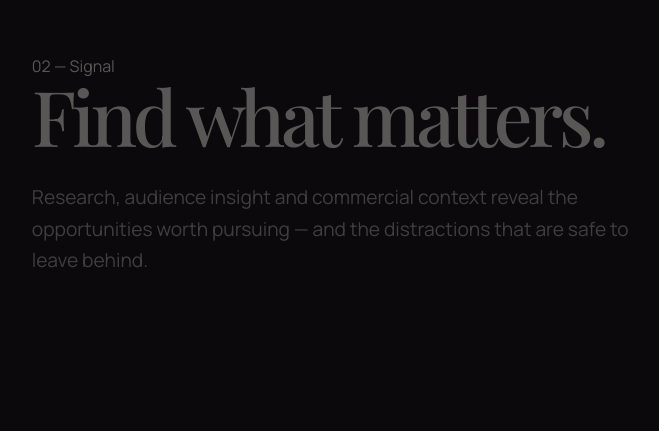
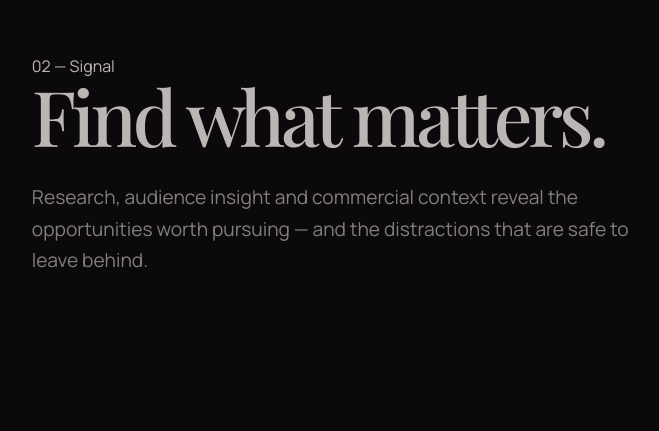
Before and after one commit to ExIQAI/krm-consulting, a website: page index.html in a window 1280 px wide. Shown: the part 1869-2300 px from the top of the page, without its empty margins (582-1241 px from the left). Drawn offline with nearby package versions, Linux system fonts and the light colour scheme; a web font is replaced by a local one.

Commit message:
Improve story chapter contrast

```diff
--- a/styles.css
+++ b/styles.css
@@ -582,7 +582,7 @@ button {
   flex-direction: column;
   justify-content: center;
   padding: 14svh 0;
-  opacity: 0.32;
+  opacity: 0.72;
   transition:
     opacity 500ms ease,
     transform 650ms var(--ease);
```
